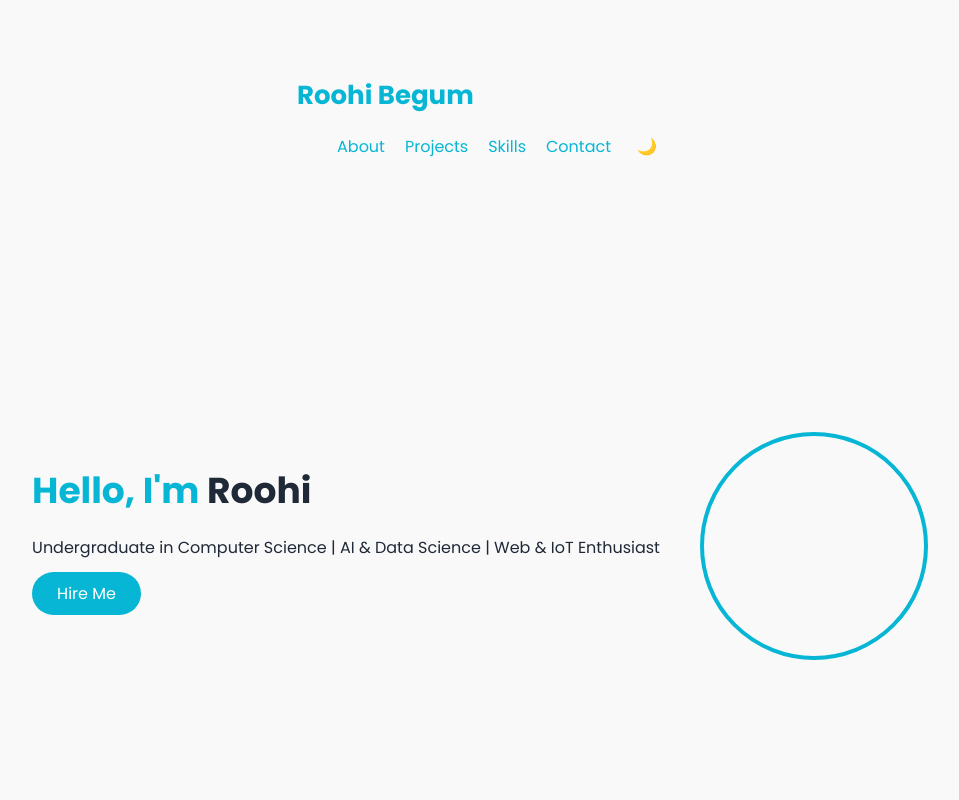
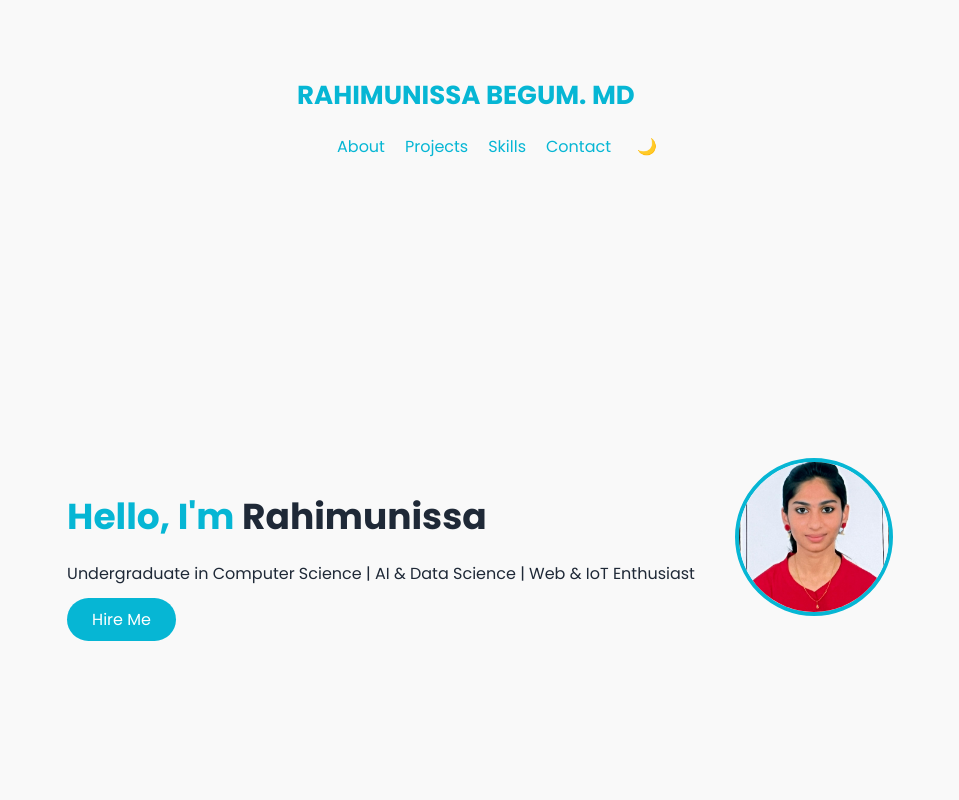
Before and after one commit to Roohi15-bot/roohi-portfolio, a plain HTML site: page main.html in a window 1280 px wide. Shown: the top 800 px of the page, without its empty margins (160-1119 px from the left). Drawn offline with Linux system fonts and the light colour scheme.

Commit message:
files added

```diff
--- a/main.html
+++ b/main.html
@@ -10,7 +10,7 @@
 <body>
   <header>
     <div class="container">
-      <h1>Roohi Begum</h1>
+      <h1>RAHIMUNISSA BEGUM. MD</h1>
       <nav>
         <ul>
           <li><a href="#about">About</a></li>
@@ -26,12 +26,12 @@
   <section id="hero">
     <div class="container hero-container">
       <div class="hero-left">
-        <h2>Hello, I'm <span>Roohi</span></h2>
+        <h2>Hello, I'm <span>Rahimunissa</span></h2>
         <p>Undergraduate in Computer Science | AI & Data Science | Web & IoT Enthusiast</p>
         <a href="#contact" class="btn">Hire Me</a>
       </div>
       <div class="hero-right">
-        <div class="photo"></div>
+      <img src="mypic.jpeg" alt="Profile photo" class="photo">
       </div>
     </div>
   </section>
--- a/style.css
+++ b/style.css
@@ -65,11 +65,13 @@ header nav ul li a:hover, #theme-toggle:hover {color:#000;}
 .btn:hover {background:#00c1d4;}
 
 .hero-right .photo {
-  width:220px; height:220px;
-  border-radius:50%;
-  background:url('78e00e3c-93ab-41b8-876c-4e783c66d4cc.jpg') center/cover no-repeat;
-  border:4px solid var(--accent);
-  margin:auto;
+  width: 150px;
+  height: 150px;
+  border-radius: 50%;
+  object-fit: cover;
+  margin: 0 auto 18px auto;
+  border: 4px solid var(--accent);
+  display: block;
 }
 
 .section {margin-bottom:40px; opacity:0; transform:translateY(20px); transition:0.6s ease-out;}
```
Also changed, not shown: mypic.jpeg (added).
